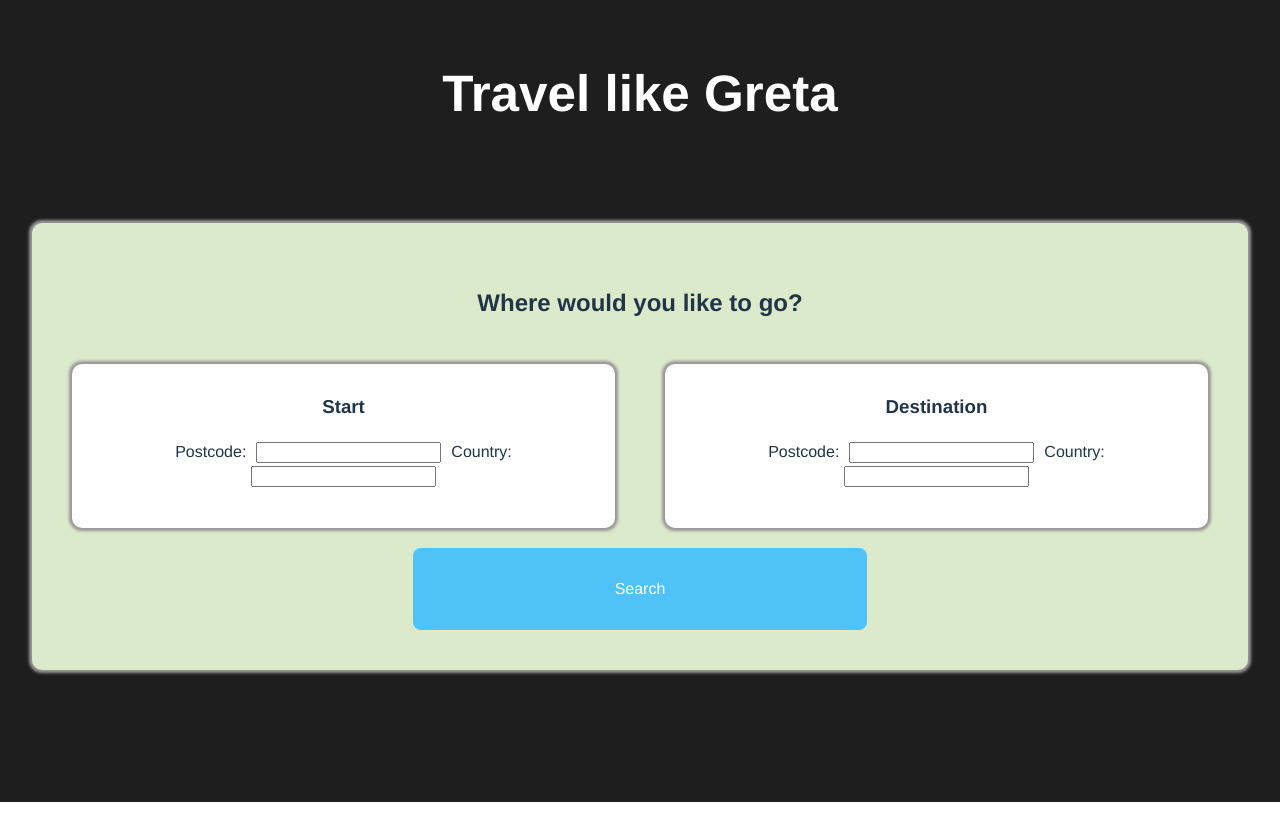
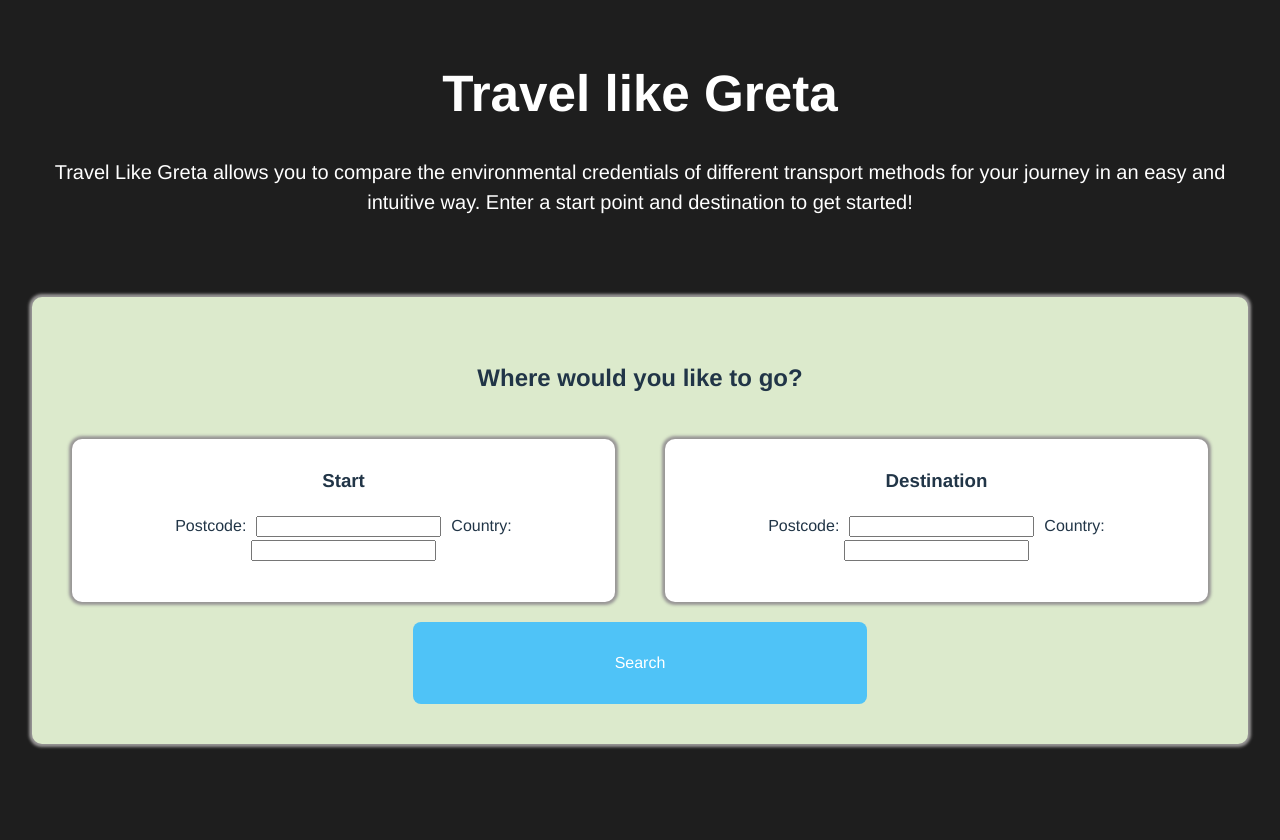
Before and after one commit to maxajburrows/CO2-Travel-Calculator, a React (Vite) app in the folder frontend/vite-project/: page / in a window 1280 px wide. Shown: the top 840 px of the page. Before the commit the page ends 802 px from the top, so only its background shows below. Built offline with nearby package versions, Linux system fonts and the light colour scheme.

Commit message:
Final additions before presenting

```diff
--- a/frontend/vite-project/src/App.css
+++ b/frontend/vite-project/src/App.css
@@ -15,7 +15,7 @@
   background-color: rgb(220, 234, 204);
   border-radius: 10px;
   padding: 40px;
-  margin: 100px 0;
+  margin: 80px 0;
   box-shadow: 0 0 3px 3px rgb(152 150 150);
 }
 
@@ -93,3 +93,8 @@
   font-size: 28px;
   margin-top: -30px;
 }
+
+.about {
+  color: white;
+  font-size: 1.25em;
+}
--- a/frontend/vite-project/src/App.tsx
+++ b/frontend/vite-project/src/App.tsx
@@ -27,7 +27,8 @@
         "travel time, distance travelled and CO2 emissions generated. It was conceived after tens of minutes of research by self proclaimed travel emssions expert " +
         "and all round fantastic bloke Max Burrows."
 const errorMessage = "Unfortunately one of your locations either doesn't exist of is impossible to get to. Please try again."
-    const aboutMessage = "Travel Like Greta allows you to compare the environmental credentials of different "
+    const aboutMessage = "Travel Like Greta allows you to compare the environmental credentials of different transport methods for your journey " +
+        "in an easy and intuitive way. Enter a start point and destination to get started!"
 
     const toggleMessage = () => {
             console.log("In funcky");
@@ -51,6 +52,7 @@
 
         return (<>
             <h1>{title}</h1>
+            <p className="about">{aboutMessage}</p>
             <SearchForm setTravelMethods={setTravelMethods} setCO2Values={setCO2Values} setETSValues={setETSValues} setGraphStatus={setGraphStatus} setError={setError}/>
             {error && <p className="error">{errorMessage}</p>}
             {(graphStatus == 'loading' && !error) && <p className="loading">{loadingMessage}</p>}
```
Also changed, not shown: 1 other file (tests, documents, lock files or other folders).
